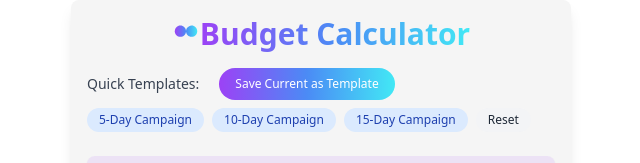
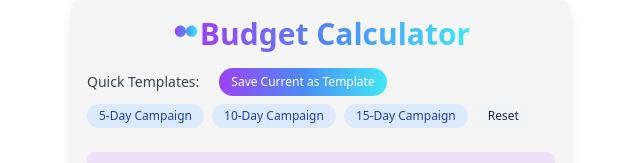
Before and after one commit to niksaderek/budget_cal, a React (Create React App) app: page / in a window 1280 px wide. Shown: the top 163 px of the page, without its empty margins (319-959 px from the left). Built offline with nearby package versions, Linux system fonts and the light colour scheme.

Commit message:
Update App.js

```diff
--- a/src/App.js
+++ b/src/App.js
@@ -480,10 +480,11 @@ const BudgetCalculator = () => {
           <h3 className="text-sm font-medium text-gray-700">Quick Templates:</h3>
           <button
             onClick={() => setShowSaveTemplateModal(true)}
-            className="px-3 py-1 text-xs rounded-full text-white transition-colors ml-4"
+            className="text-xs rounded-full text-white transition-colors ml-4"
             style={{
               background: "linear-gradient(90deg, #9C42F5 0%, #4B8BF5 50%, #42E8F5 100%)",
-              padding: '8px 16px'
+              padding: '6px 12px',
+              fontSize: '12px'
             }}
           >
             Save Current as Template
```
